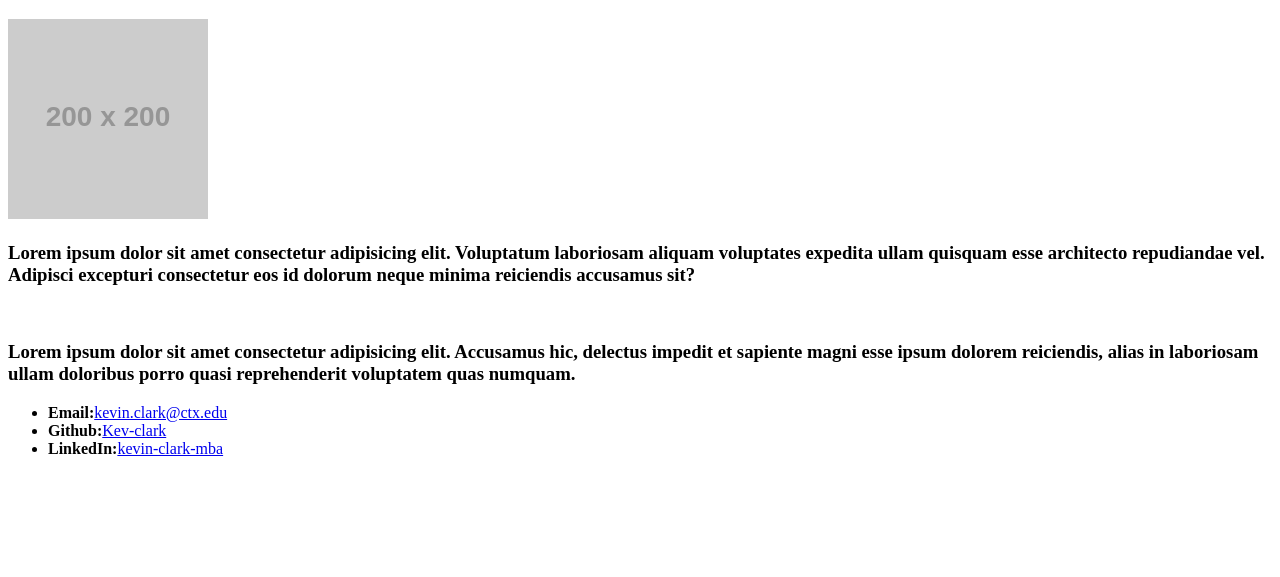
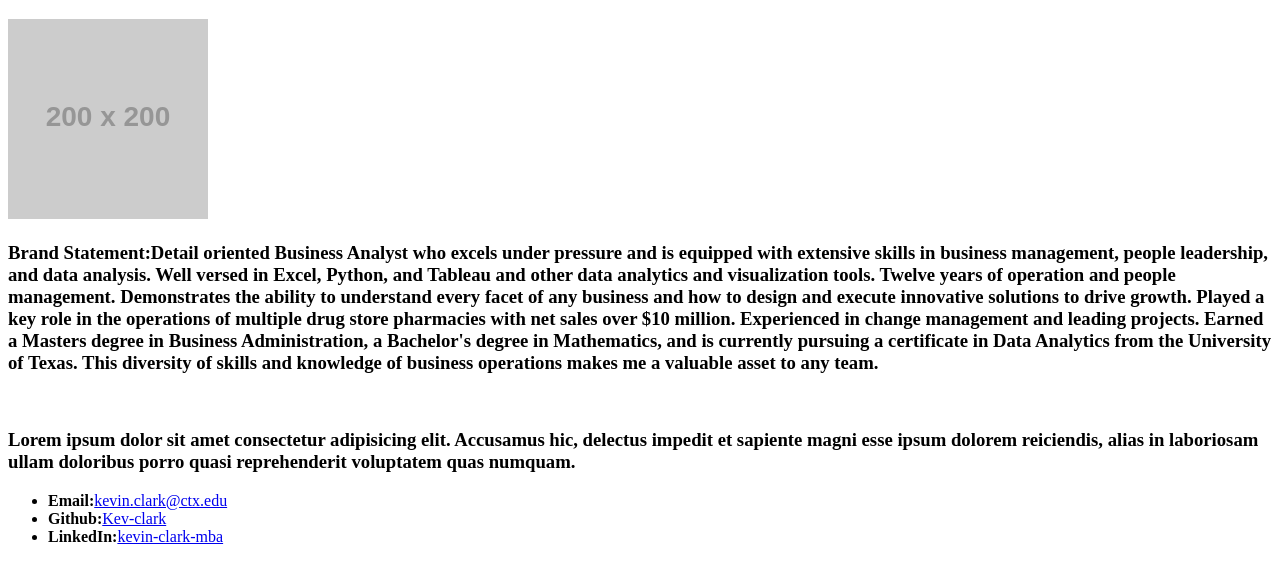
Before and after one commit to Kev-clark/Kev-clark.github.io, a plain HTML site: page index.html in a window 1280 px wide. Shown: the part 79-656 px from the top of the page. Drawn offline with Linux system fonts and the light colour scheme; placeholder pictures from the web are drawn by us.

Commit message:
adding code

```diff
--- a/index.html
+++ b/index.html
@@ -2,7 +2,7 @@
 <html lang="en-us">
 <head>
   <meta charset="UTF-8">
-  <title>Activity 1: Basic HTML Bio</title>
+  <title>Kevin Clark, MBA</title>
 </head>
 
 <body>
@@ -10,7 +10,15 @@
 <br>
 <img src="https://placehold.it/200x200" alt="" sizes="200x200">
 <br>
-<h3>Lorem ipsum dolor sit amet consectetur adipisicing elit. Voluptatum laboriosam aliquam voluptates expedita ullam quisquam esse architecto repudiandae vel. Adipisci excepturi consectetur eos id dolorum neque minima reiciendis accusamus sit?</h3>
+<h3><span style="font-weight:bold">Brand Statement:</span>Detail oriented Business Analyst who excels under pressure and is equipped with extensive skills in
+  business management, people leadership, and data analysis. Well versed in Excel, Python, and Tableau
+  and other data analytics and visualization tools. Twelve years of operation and people management.
+  Demonstrates the ability to understand every facet of any business and how to design and execute
+  innovative solutions to drive growth. Played a key role in the operations of multiple drug store
+  pharmacies with net sales over $10 million. Experienced in change management and leading projects.
+  Earned a Masters degree in Business Administration, a Bachelor&#39;s degree in Mathematics, and is
+  currently pursuing a certificate in Data Analytics from the University of Texas. This diversity of skills and
+  knowledge of business operations makes me a valuable asset to any team.</h3>
 <br>
 <h3>Lorem ipsum dolor sit amet consectetur adipisicing elit. Accusamus hic, delectus impedit et sapiente magni esse ipsum dolorem reiciendis, alias in laboriosam ullam doloribus porro quasi reprehenderit voluptatem quas numquam.</h3>
 <ul>
```
